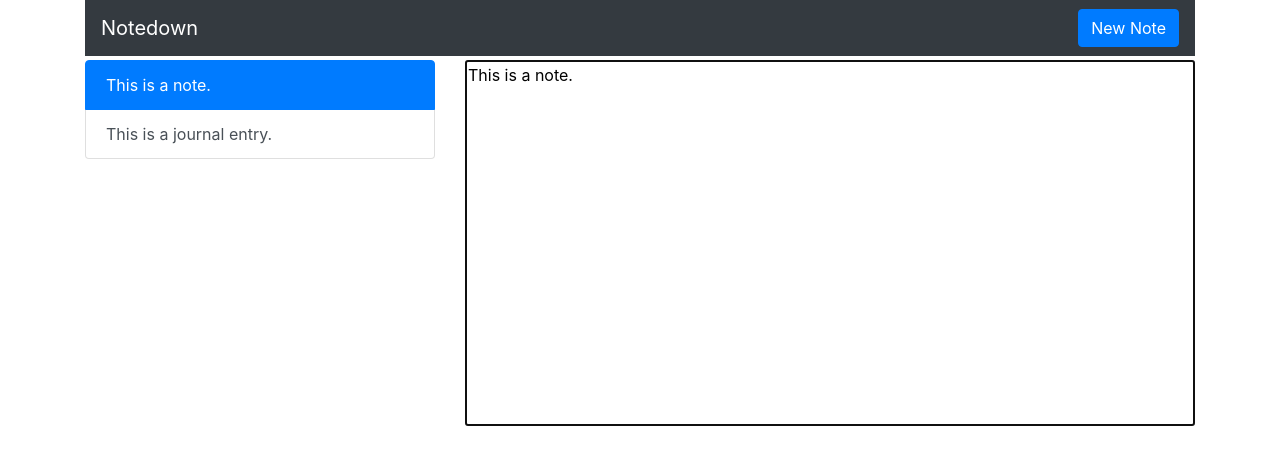
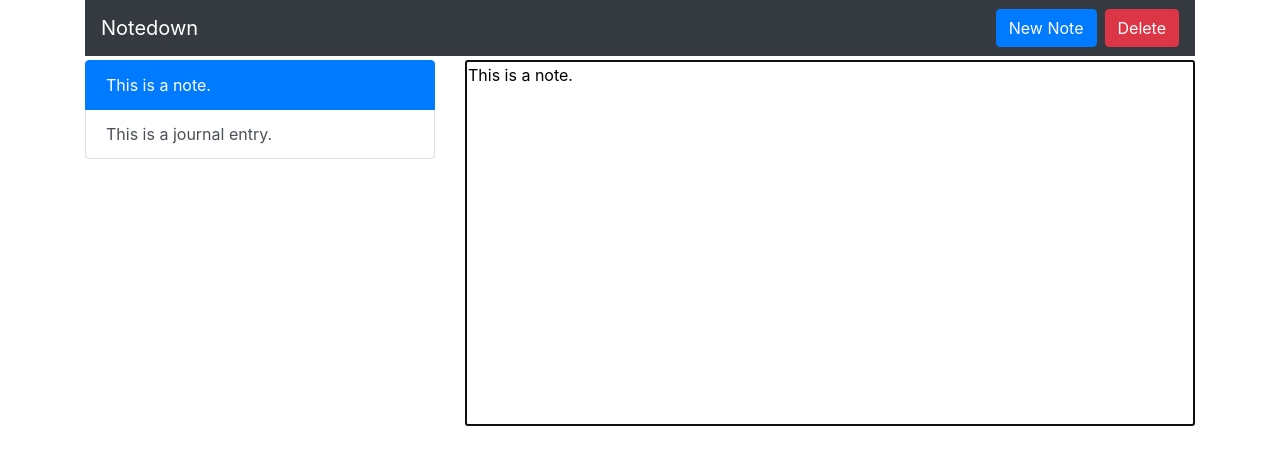
Before and after one commit to sambokai/Notedown, a React app: page / in a window 1280 px wide. Shown: the top 464 px of the page. Built offline with nearby package versions, Linux system fonts and the light colour scheme.

Commit message:
Add "delete current note" button

```diff
--- a/src/js/App.jsx
+++ b/src/js/App.jsx
@@ -66,6 +66,7 @@ class App extends React.Component {
     this.setState({ notes });
   };
 
+  // eslint-disable-next-line no-unused-vars
   noteSelectionChanged(oldNoteIndex, newNoteIndex) {
     // Delete note if it is empty and user switches to another one
     if (this.state.notes[oldNoteIndex] && !this.state.notes[oldNoteIndex].body) {
@@ -117,6 +118,7 @@ class App extends React.Component {
         <div className="container">
           <ActionBar
             onCreateNote={this.addEmptyNote}
+            onDeleteNote={() => this.deleteNote(this.state.selectedNoteIndex)}
           />
           <div className="row py-1 ">
             <div className="col-4">
--- a/src/js/components/ActionBar.jsx
+++ b/src/js/components/ActionBar.jsx
@@ -7,14 +7,22 @@ import PropTypes from 'prop-types';
 class ActionBar extends React.Component {
   render() {
     return (
-      <nav className="navbar navbar-dark bg-dark">
+      <nav className="navbar navbar-dark bg-dark justify-content-between">
         <a className="navbar-brand" href="#">Notedown</a>
-        <button
-          onClick={this.props.onCreateNote}
-          type="button"
-          className="btn btn-primary"
-        >New Note
-        </button>
+        <form className="form-inline">
+          <button
+            onClick={this.props.onCreateNote}
+            type="button"
+            className="btn btn-primary ml-2"
+          >New Note
+          </button>
+          <button
+            onClick={this.props.onDeleteNote}
+            type="button"
+            className="btn btn-danger ml-2"
+          >Delete
+          </button>
+        </form>
       </nav>
     );
   }
@@ -22,6 +30,7 @@ class ActionBar extends React.Component {
 
 ActionBar.propTypes = {
   onCreateNote: PropTypes.func.isRequired,
+  onDeleteNote: PropTypes.func.isRequired,
 };
 
 
```
